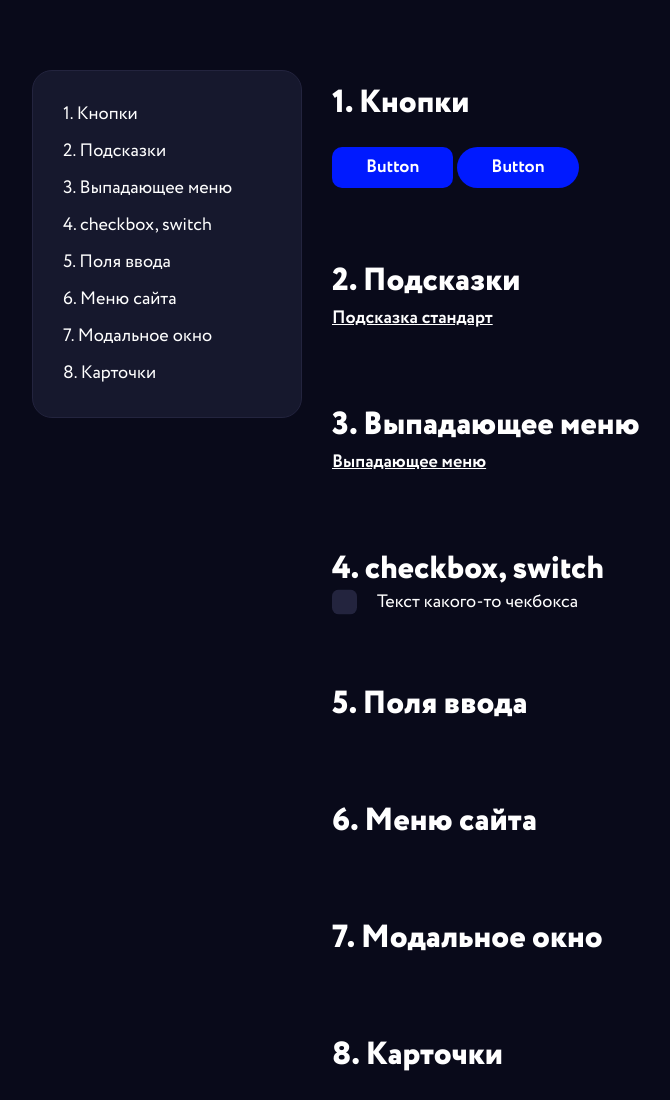
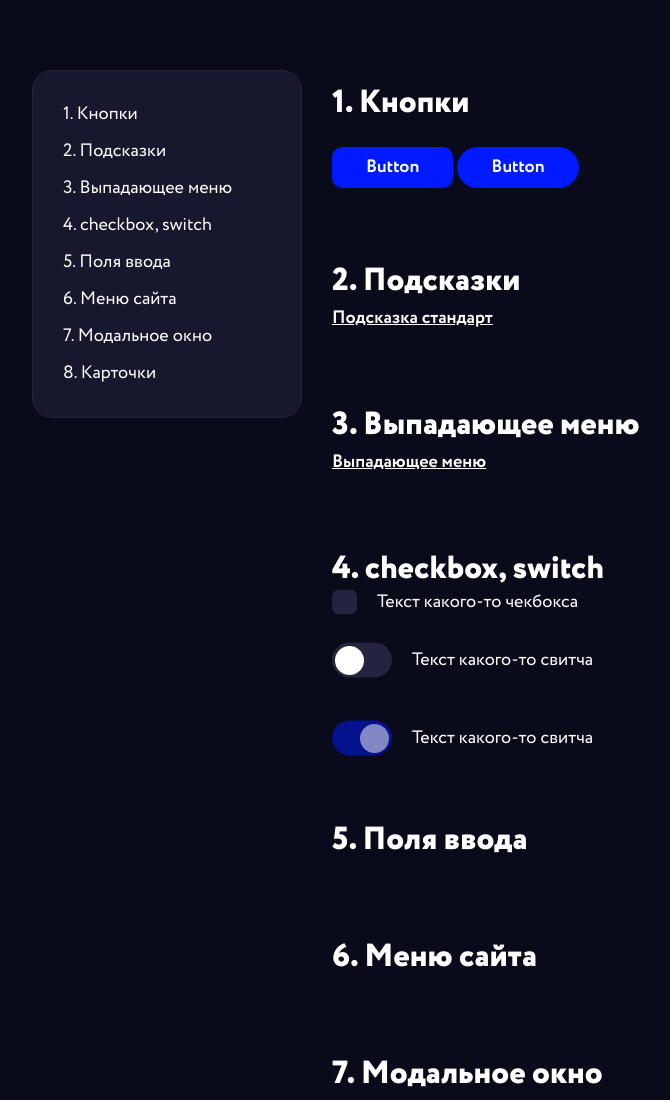
Before and after one commit to AlexYemelyanov/-Layout-UI-lib, a plain HTML site: page index.html in a window 1280 px wide. Shown: the top 1100 px of the page, without its empty margins (38-708 px from the left). Drawn offline with Linux system fonts and the light colour scheme.

Commit message:
add: add custom switch in lib

```diff
--- a/css/parts/_checkbox.css
+++ b/css/parts/_checkbox.css
@@ -1,5 +1,6 @@
 .checkbox {
   display: inline-block;
+  margin-bottom: 40px;
 
 }
 
--- a/css/parts/_switch.css
+++ b/css/parts/_switch.css
@@ -0,0 +1,83 @@
+.switch {
+  display: block;
+  margin-bottom: 60px;
+}
+
+.switch input {
+  display: none;
+}
+
+.switch2 input {
+  display: none;
+}
+
+.switch__label {
+  padding-left: 80px;
+  position: relative;
+  cursor: pointer;
+  user-select: none;
+  transition: all 150ms ease-in-out;
+}
+
+
+
+.switch__label::before {
+  content: '';
+  position: absolute;
+  left: 0;
+  top: 50%;
+  transform: translateY(-50%);
+  width: 60px;
+  height: 35px;
+  background-color: #23243E;
+  border-radius: 200px;
+  transition: inherit;
+}
+
+.switch__label::after {
+  content: '';
+  position: absolute;
+  left: 3px;
+  top: -1px;
+  width: 29px;
+  height: 29px;
+  background-color: #fff;
+  border-radius: 50%;
+  transition: inherit;
+}
+
+.switch input:active~.switch__label::after,
+.switch2 input:active~.switch__label::after {
+  width: 40px;
+}
+
+.switch input:checked:active~.switch__label::after,
+.switch2 input:checked:active~.switch__label::after {
+  left: 17px;
+}
+
+.switch input:checked~.switch__label::before,
+.switch2 input:checked~.switch__label::before {
+  background-color: #001AFF;
+}
+
+.switch input:checked~.switch__label::after,
+.switch2 input:checked~.switch__label::after {
+  left: 28px;
+}
+
+.switch__label:hover::before {
+  background-color: #0016d9;
+}
+
+.switch2 input:disabled~.switch__label {
+  pointer-events: none;
+}
+
+.switch2 input:disabled~.switch__label::before {
+  opacity: .5;
+}
+
+.switch2 input:disabled~.switch__label::after {
+  opacity: .5;
+}
--- a/index.html
+++ b/index.html
@@ -58,6 +58,14 @@
             <input type="checkbox" name="check1" id="check1">
             <label for="check1" class="checkbox__label">Текст какого-то чекбокса</label>
           </div>
+          <div class="switch">
+            <input type="checkbox" name="switch1" id="switch1">
+            <label for="switch1" class="switch__label">Текст какого-то свитча</label>
+          </div>
+          <div class="switch2">
+            <input type="checkbox" name="switch2" id="switch2" checked disabled>
+            <label for="switch2" class="switch__label">Текст какого-то свитча</label>
+          </div>
         </div>
       </section>
       <!-- /#checkbox.section -->
```
